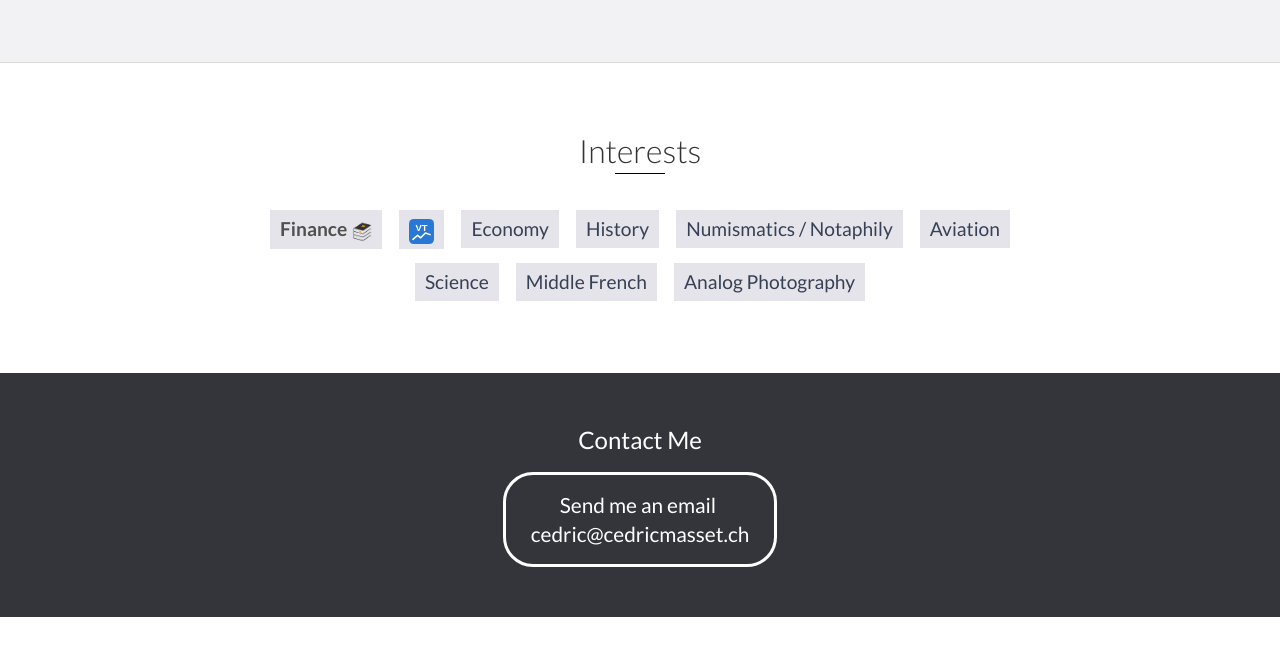
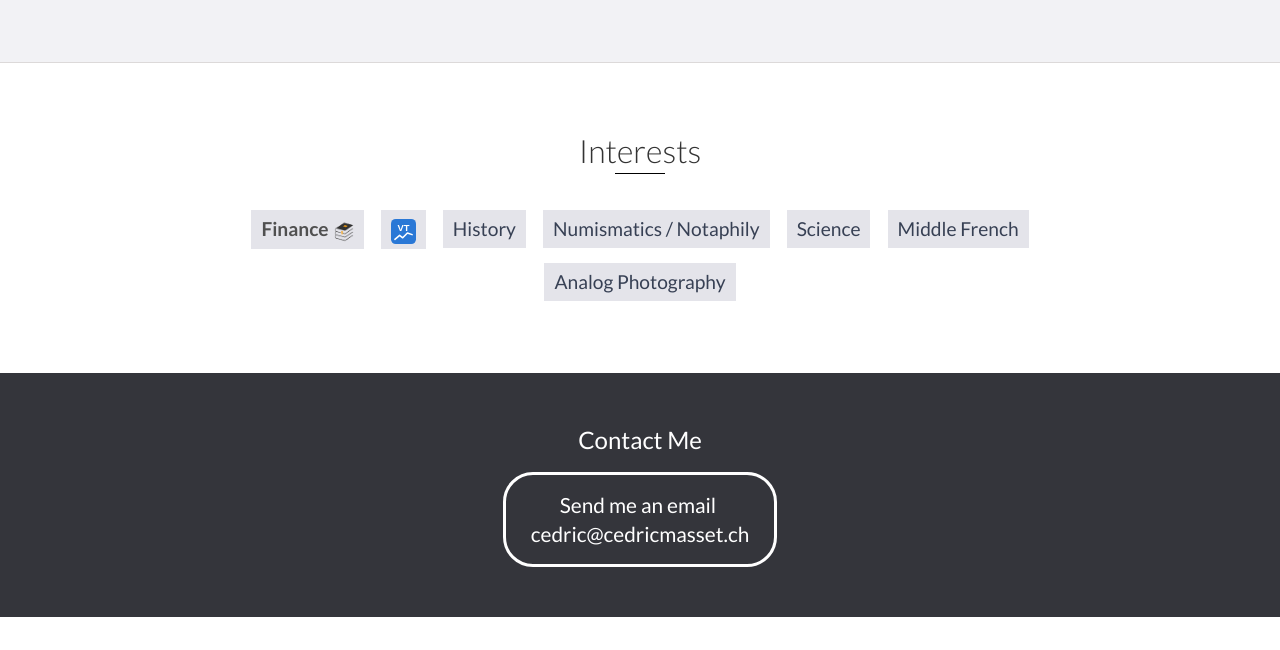
Before and after one commit to cedricmasset98/cedricmasset98.github.io, a website: page index.html in a window 1280 px wide. Shown: the part 4018-4668 px from the top of the page. Drawn offline with nearby package versions, Linux system fonts and the light colour scheme.

Commit message:
Remove Economy and Aviation from interests
Co-Authored-By: Claude Opus 5.5 <noreply@anthropic.com>
Claude-Session: https://claude.ai/code/session_018LmXD7aacKTXdDT9XpnVzY

```diff
--- a/index.html
+++ b/index.html
@@ -289,10 +289,8 @@
                     src="images/vt-dashboard.svg" width="25px" height="25px" alt="VT Market Dashboard"
                     style="vertical-align: middle;"></a>
             </li>
-            <li>Economy</li>
             <li>History</li>
             <li>Numismatics / Notaphily</li>
-            <li>Aviation</li>
             <li>Science</li>
             <li>Middle French</li>
             <li>Analog Photography</li>
```
